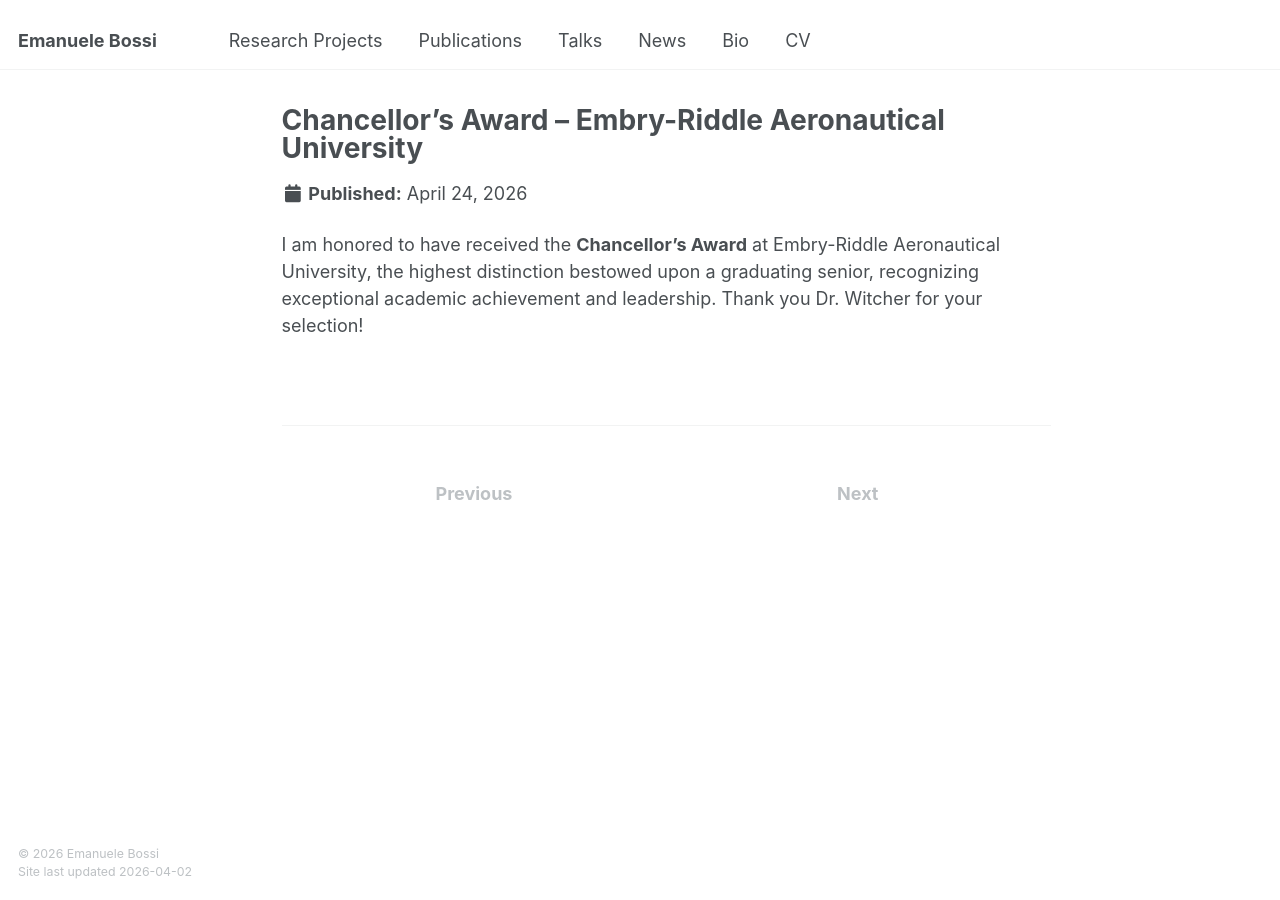
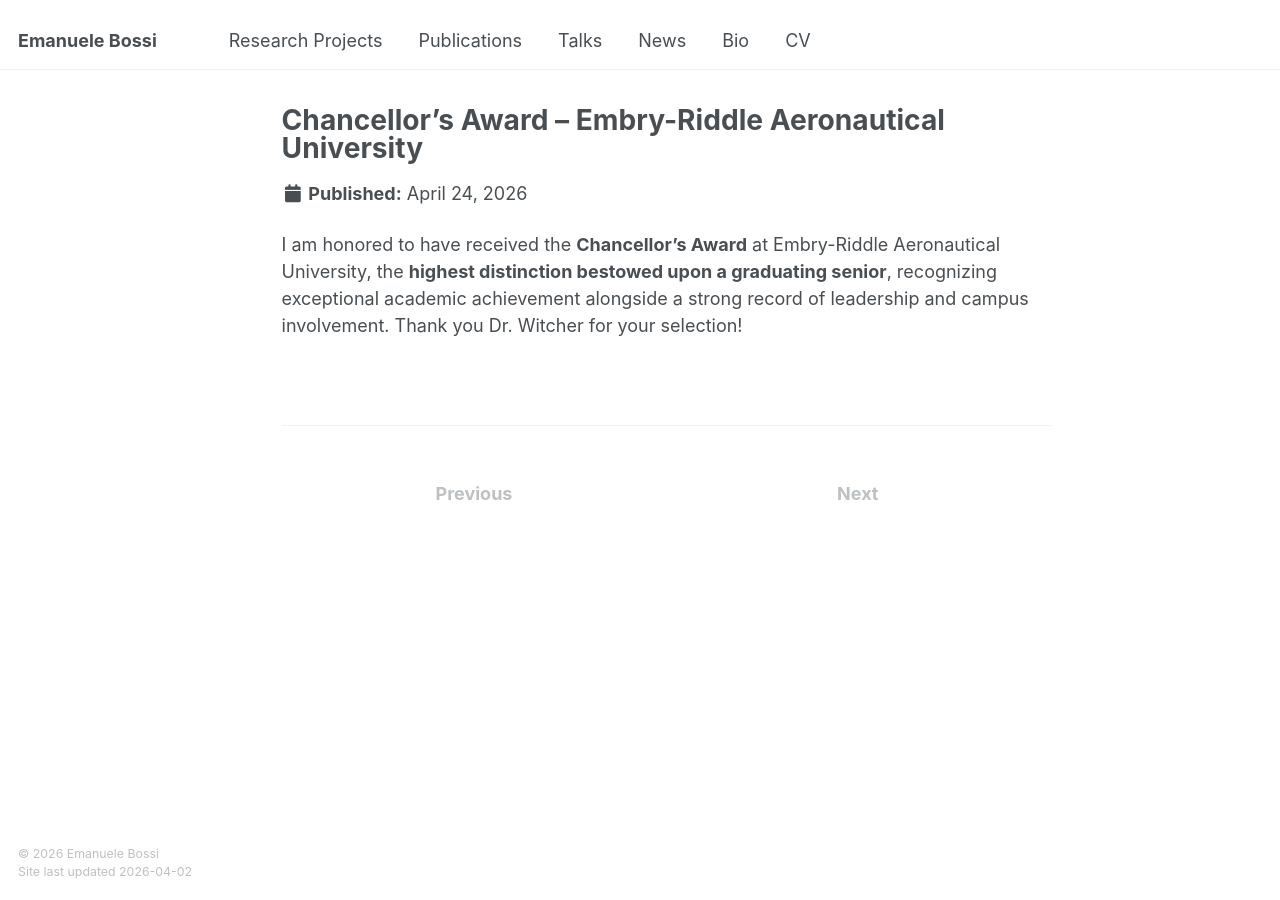
Before and after one commit to bossiemanuele/bossiemanuele.github.io, a Jekyll site: the page built from _news/2026-04-24-chancellors-award.md, in a window 1280 px wide. Built offline with Jekyll 4.4.1, drawn with Linux system fonts in a browser that asks for light colours.

Commit message:
Update 2026-04-24-chancellors-award.md

```diff
--- a/_news/2026-04-24-chancellors-award.md
+++ b/_news/2026-04-24-chancellors-award.md
@@ -7,4 +7,4 @@
 author_profile: false
 ---
 
-I am honored to have received the **Chancellor’s Award** at Embry-Riddle Aeronautical University, the highest distinction bestowed upon a graduating senior, recognizing exceptional academic achievement and leadership. Thank you Dr. Witcher for your selection!
+I am honored to have received the **Chancellor’s Award** at Embry-Riddle Aeronautical University, the **highest distinction bestowed upon a graduating senior**, recognizing exceptional academic achievement alongside a strong record of leadership and campus involvement. Thank you Dr. Witcher for your selection!
```
